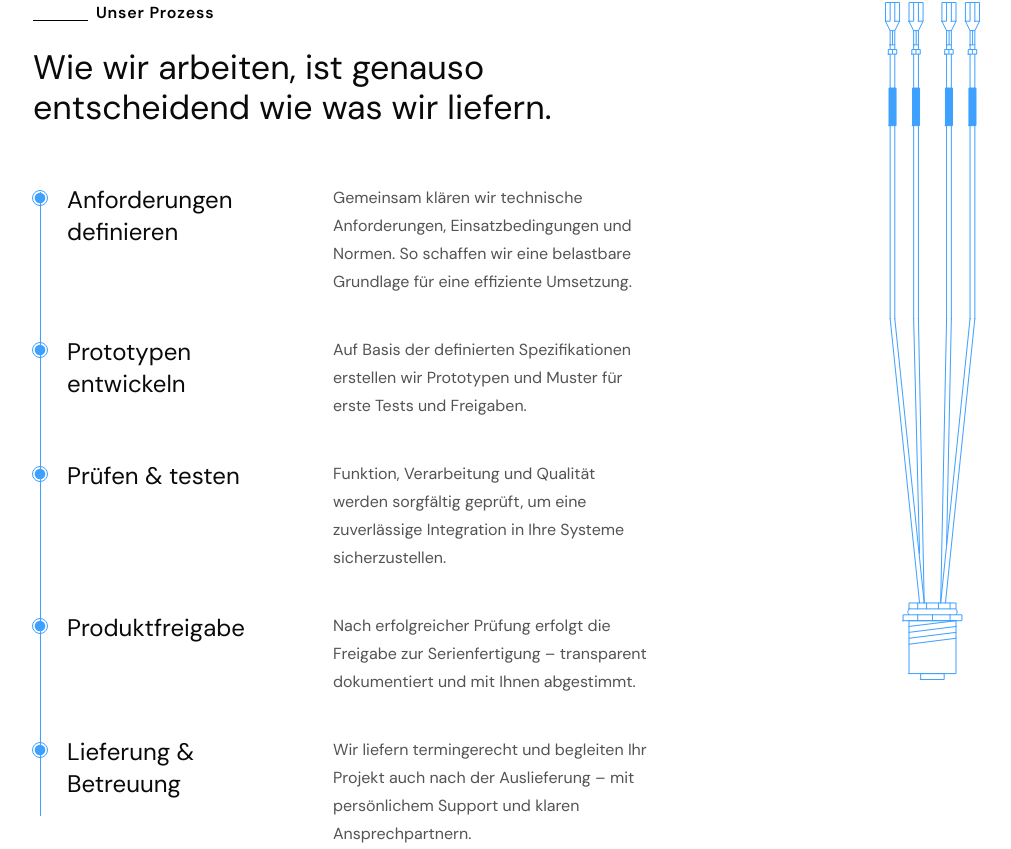
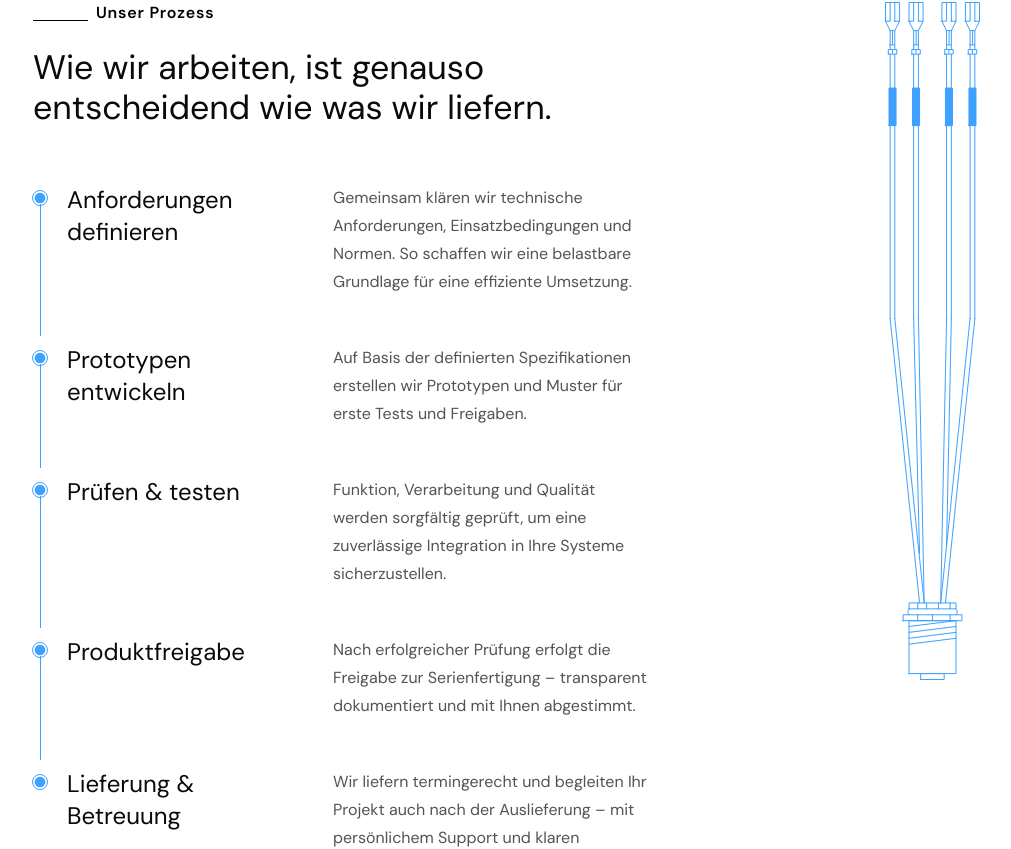
Before and after one commit to linconbhalla007/Konnactiv-web, a React (Vite) app: page /about in a window 1280 px wide. Shown: the part 3533-4382 px from the top of the page, without its empty margins (55-1066 px from the left). Built offline with nearby package versions, Linux system fonts and the light colour scheme; a web font is replaced by a local one.

Commit message:
All changes done

```diff
--- a/src/About/About.css
+++ b/src/About/About.css
@@ -163,13 +163,7 @@
 }
 
 .process-steps::before {
-  content: "";
-  position: absolute;
-  left: 7px;
-  top: 8px;
-  width: 1px;
-  height: calc(100% - 40px);
-  background: #3ea0ff;
+  content: none;
 }
 
 .process-step {
@@ -178,16 +172,21 @@
   grid-template-columns: 240px 1fr;
   column-gap: 40px;
   margin-bottom: 40px;
+  padding-bottom: 8px;
+}
+
+.process-step::after {
+  content: "";
+  position: absolute;
+  left: -13px;
+  top: 20px;
+  width: 1px;
+  height: calc(100% + 12px);
+  background: #3ea0ff;
 }
 
 .process-step.last::after {
-  content: "";
-  position: absolute;
-  left: 3px;
-  top: 14px;
-  width: 2px;
-  height: 100%;
-  background: #fff;
+  content: none;
 }
 
 .dot {
@@ -310,28 +309,27 @@
   }
 
   .process-mobile-steps::before {
-    content: "";
-    position: absolute;
-    left: 6px;
-    top: 6px;
-    width: 1px;
-    height: calc(100% - 24px);
-    background: #3ea0ff;
+    content: none;
   }
 
   .process-mobile-step {
     position: relative;
     margin-bottom: 32px;
+    padding-bottom: 8px;
+  }
+
+  .process-mobile-step::after {
+    content: "";
+    position: absolute;
+    left: -13px;
+    top: 18px;
+    width: 1px;
+    height: calc(100% + 14px);
+    background: #3ea0ff;
   }
 
   .process-mobile-step.last::after {
-    content: "";
-    position: absolute;
-    left: 4px;
-    top: 14px;
-    width: 2px;
-    height: 100%;
-    background: #fff;
+    content: none;
   }
 
   .dot-mobile {
--- a/src/About/About.tsx
+++ b/src/About/About.tsx
@@ -825,7 +825,7 @@ export default function About() {
                   </div>
                 </div>
 
-                <div className="process-mobile-step mb-0">
+                <div className="process-mobile-step last mb-0">
                   <img src={dot} alt="dot" className="dot-mobile" />
                   <div className="d-flex flex-column ms-3">
                     <span className="process-step-header">
```
